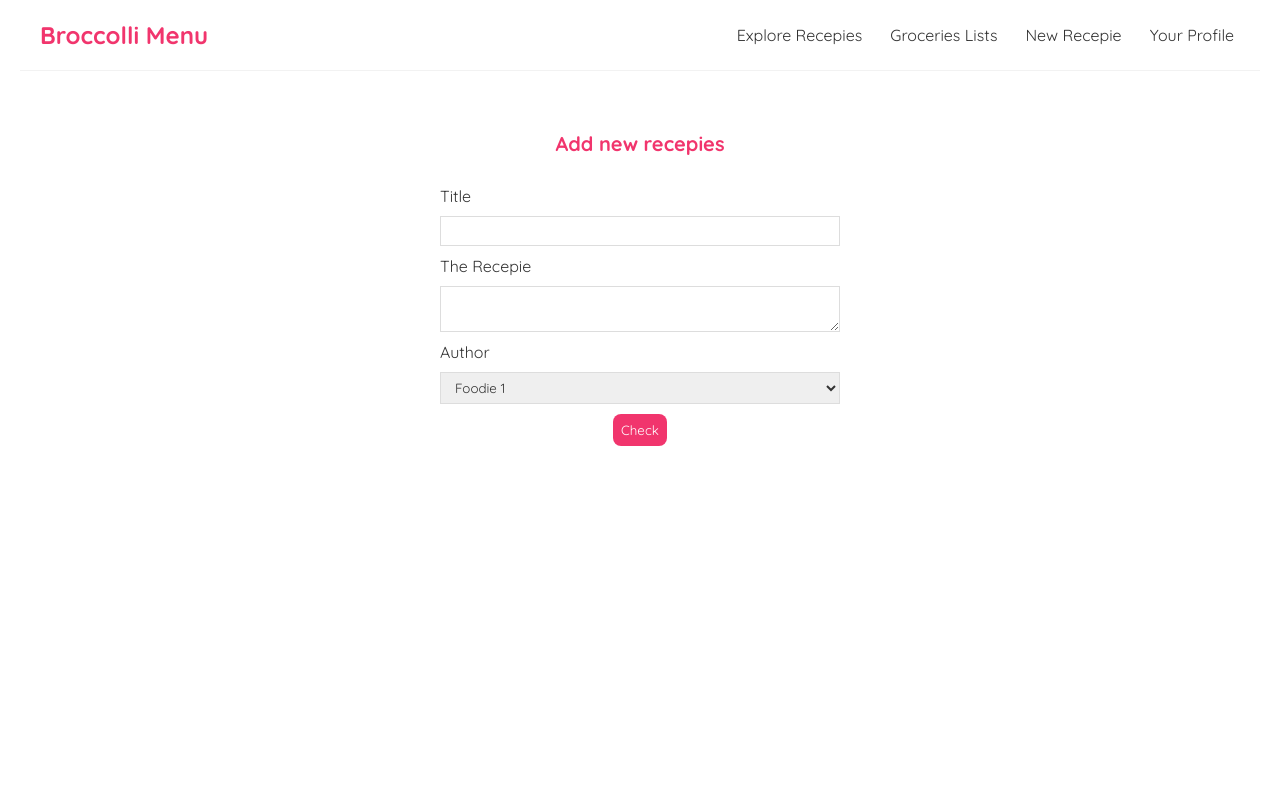
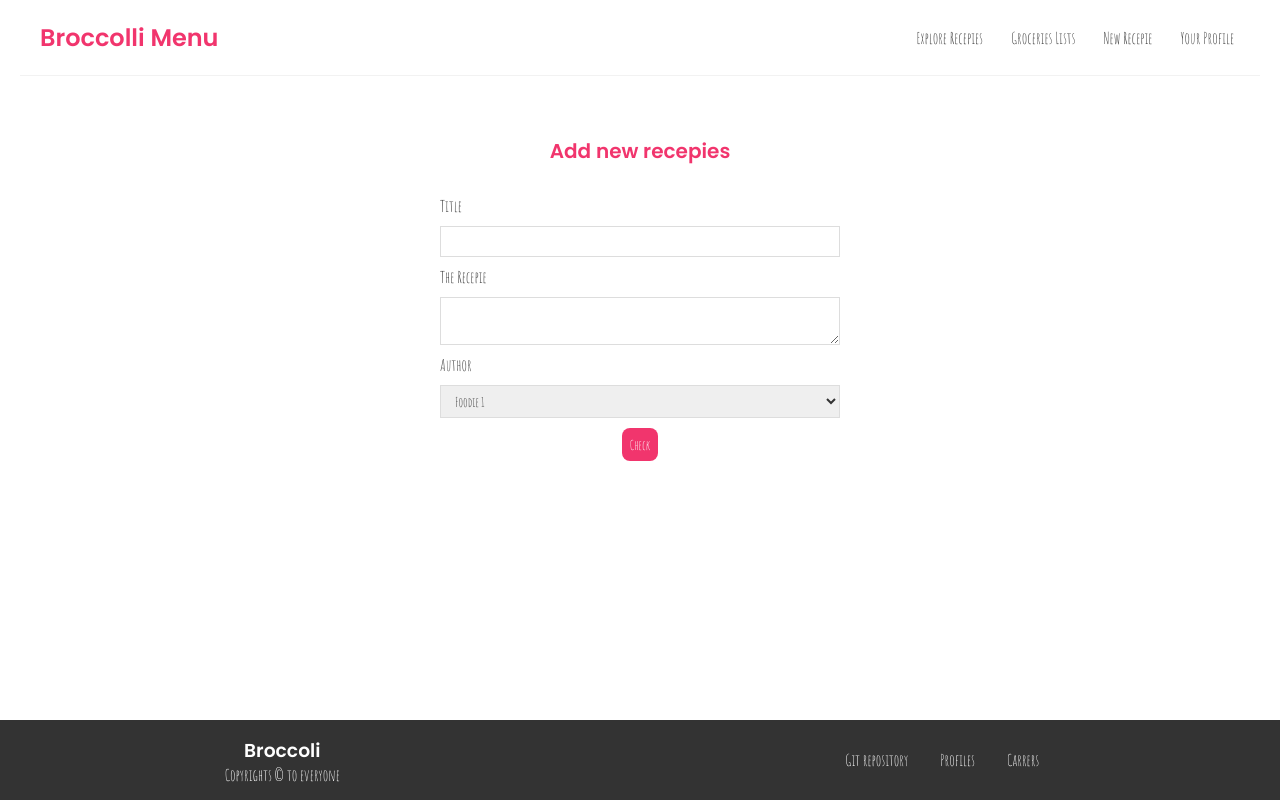
Before and after one commit to AdamMrotek/Broccoli, a React (Create React App) app: page /create in a window 1280 px wide. Built offline with nearby package versions, Linux system fonts and the light colour scheme.

Commit message:
Add footer

```diff
--- a/src/App.js
+++ b/src/App.js
@@ -2,6 +2,7 @@ import "./App.css";
 import Navbar from "./Navbar.js";
 import Home from "./Home.js";
 import Create from "./Create.js";
+import Footer from "./Footer.js";
 import NotFound from "./NotFound.js";
 import Search from "./Search.js";
 
@@ -32,6 +33,7 @@ function App() {
             </Route>
           </Switch>
         </div>
+        <Footer></Footer>
       </div>
     </Router>
   );
--- /dev/null
+++ b/src/Footer.js
@@ -0,0 +1,20 @@
+function Footer() {
+  return (
+    <div className="footer-wrap">
+      <footer className="footer">
+        <div className="footer__text">
+          <h3>Broccoli</h3>
+          <p className="paragraph">Copyrights &copy; to everyone</p>
+        </div>
+        <div className="footer__menu">
+          <ul>
+            <li className="listItem">Git repository</li>
+            <li className="listItem">Profiles</li>
+            <li className="listItem">Carrers</li>
+          </ul>
+        </div>
+      </footer>
+    </div>
+  );
+}
+export default Footer;
--- a/src/Search.js
+++ b/src/Search.js
@@ -14,7 +14,7 @@ function Create() {
       `https://api.edamam.com/api/recipes/v2?type=public&q=${recipeName}&app_id=${process.env.REACT_APP_Application_ID}&app_key=${process.env.REACT_APP_Application_Keys}`
     );
     const data = await response.json();
-    console.log(data.hits[0].recipe);
+    console.log(data.hits[0]);
     setRecipeList(data.hits);
 
     console.log(e.target, recipeName, cusine);
--- a/src/index.css
+++ b/src/index.css
@@ -1,10 +1,20 @@
-@import url("https://fonts.googleapis.com/css2?family=Quicksand:wght@300;400;500;600;700&display=swap");
+@import url("https://fonts.googleapis.com/css2?family=Amatic+SC&family=Poppins:wght@300;600&display=swap");
 
 /* base styles */
 * {
   margin: 0;
-  font-family: "Quicksand";
+  font-family: "Amatic SC", cursive;
+  letter-spacing: normal;
   color: #333;
+}
+.App {
+  min-height: 100vh;
+  position: relative;
+}
+h1,
+h2,
+h3 {
+  font-family: "Poppins", sans-serif;
 }
 .navbar {
   padding: 20px;
@@ -31,6 +41,7 @@
 .content {
   max-width: 1200px;
   margin: 40px auto;
+
   padding: 20px;
 }
 
@@ -103,3 +114,29 @@
   border-radius: 8px;
   cursor: pointer;
 }
+.footer-wrap {
+  padding-top: 5rem;
+}
+.footer {
+  color: white;
+  display: flex;
+  justify-content: space-around;
+  align-items: center;
+  background-color: #333;
+  position: absolute;
+  width: 100%;
+  bottom: 0;
+  height: 5rem;
+}
+.footer__text > * {
+  color: white;
+}
+.footer__menu > ul {
+  display: flex;
+  list-style: none;
+}
+.footer__menu > ul > * {
+  margin: 1rem;
+  color: white;
+  cursor: pointer;
+}
```
